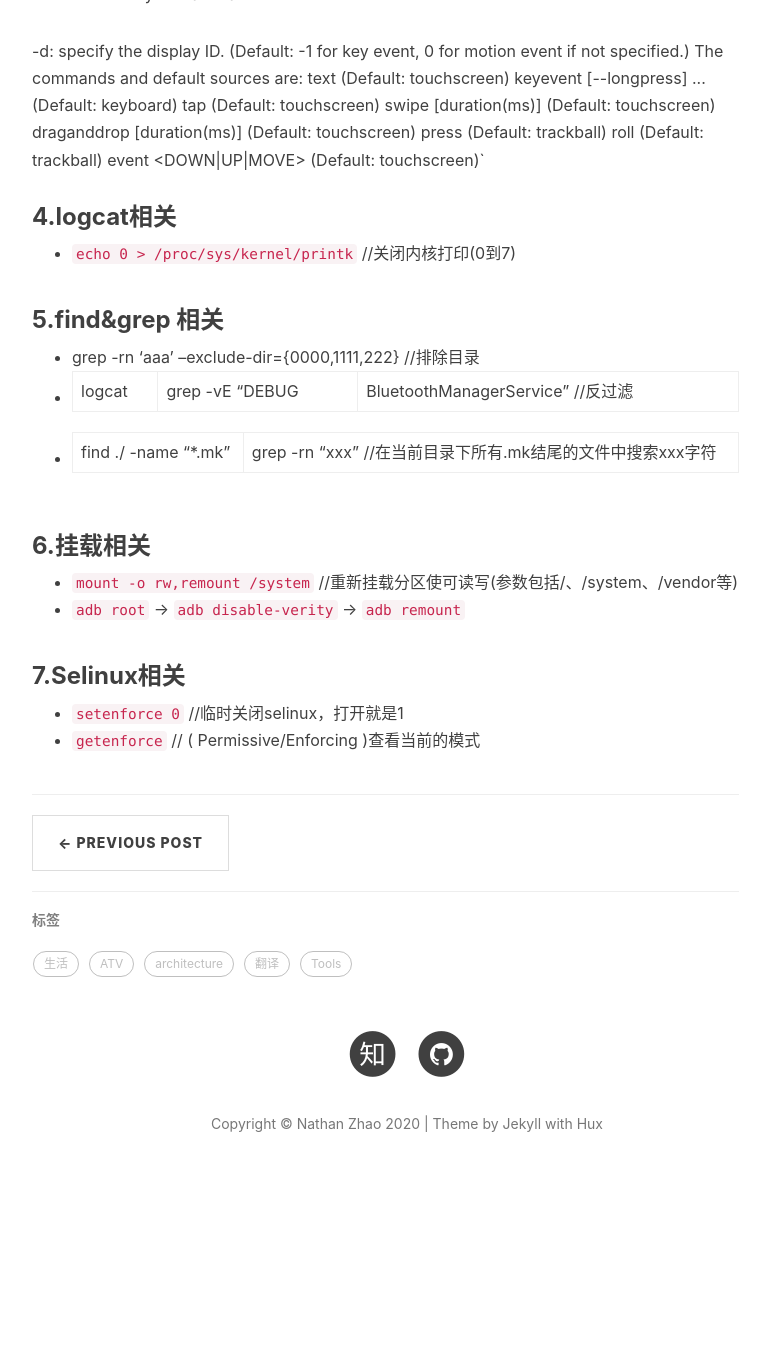
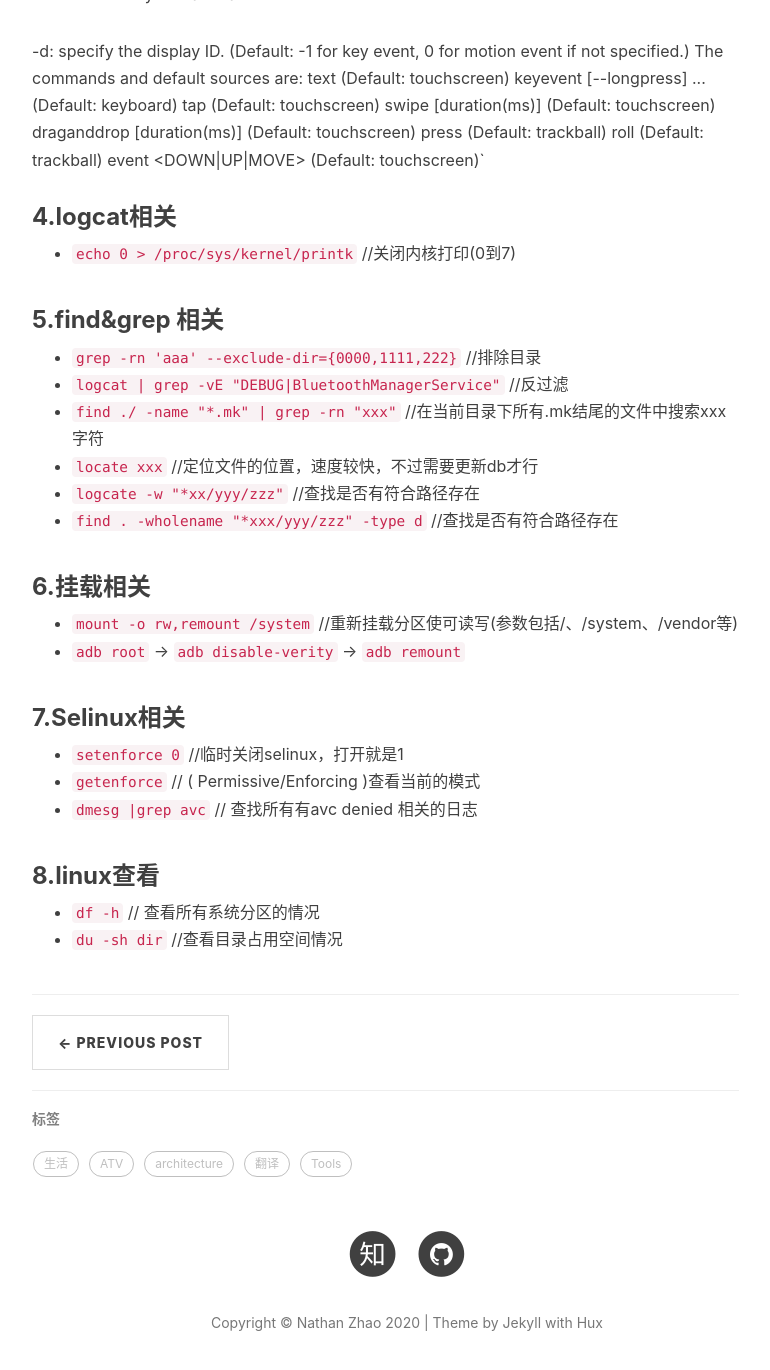
Before and after one commit to Nathan-Feng/Nathan-Feng.github.io, a Jekyll site: the page built from _posts/2020-01-09-common-commands.md, in a window 1280 px wide and 1400 px high, scrolled down 2126 px. Shown: the top 1370 px of the window, without its empty margins (233-1003 px from the left). Built offline with Jekyll 4.4.1, drawn with Linux system fonts in a browser that asks for light colours; nearby versions of some CDN libraries; comment, search, counter and statistics services are not loaded; before the commit the page ends 3326 px from its top, so only the background shows below that.

Commit message:
update some items

```diff
--- a/_posts/2020-01-09-common-commands.md
+++ b/_posts/2020-01-09-common-commands.md
@@ -94,9 +94,12 @@ The commands and default sources are:
 
 ### 5.find&grep 相关
 
-* grep -rn 'aaa'   --exclude-dir={0000,1111,222}  //排除目录
-* logcat | grep -vE "DEBUG|BluetoothManagerService" //反过滤
-* find ./ -name "*.mk" | grep -rn "xxx" //在当前目录下所有.mk结尾的文件中搜索xxx字符
+* `grep -rn 'aaa'   --exclude-dir={0000,1111,222}`  //排除目录
+* `logcat | grep -vE "DEBUG|BluetoothManagerService"` //反过滤
+* `find ./ -name "*.mk" | grep -rn "xxx"` //在当前目录下所有.mk结尾的文件中搜索xxx字符
+* `locate xxx` //定位文件的位置，速度较快，不过需要更新db才行
+* `logcate -w "*xx/yyy/zzz"` //查找是否有符合路径存在
+* `find . -wholename "*xxx/yyy/zzz" -type d` //查找是否有符合路径存在
 
 ### 6.挂载相关
 
@@ -107,3 +110,9 @@ The commands and default sources are:
 
 * `setenforce 0`  //临时关闭selinux，打开就是1
 * `getenforce`  // ( Permissive/Enforcing )查看当前的模式
+* `dmesg |grep avc`  // 查找所有有avc denied 相关的日志
+
+### 8.linux查看
+
+* `df -h` // 查看所有系统分区的情况
+* `du -sh dir` //查看目录占用空间情况
```
